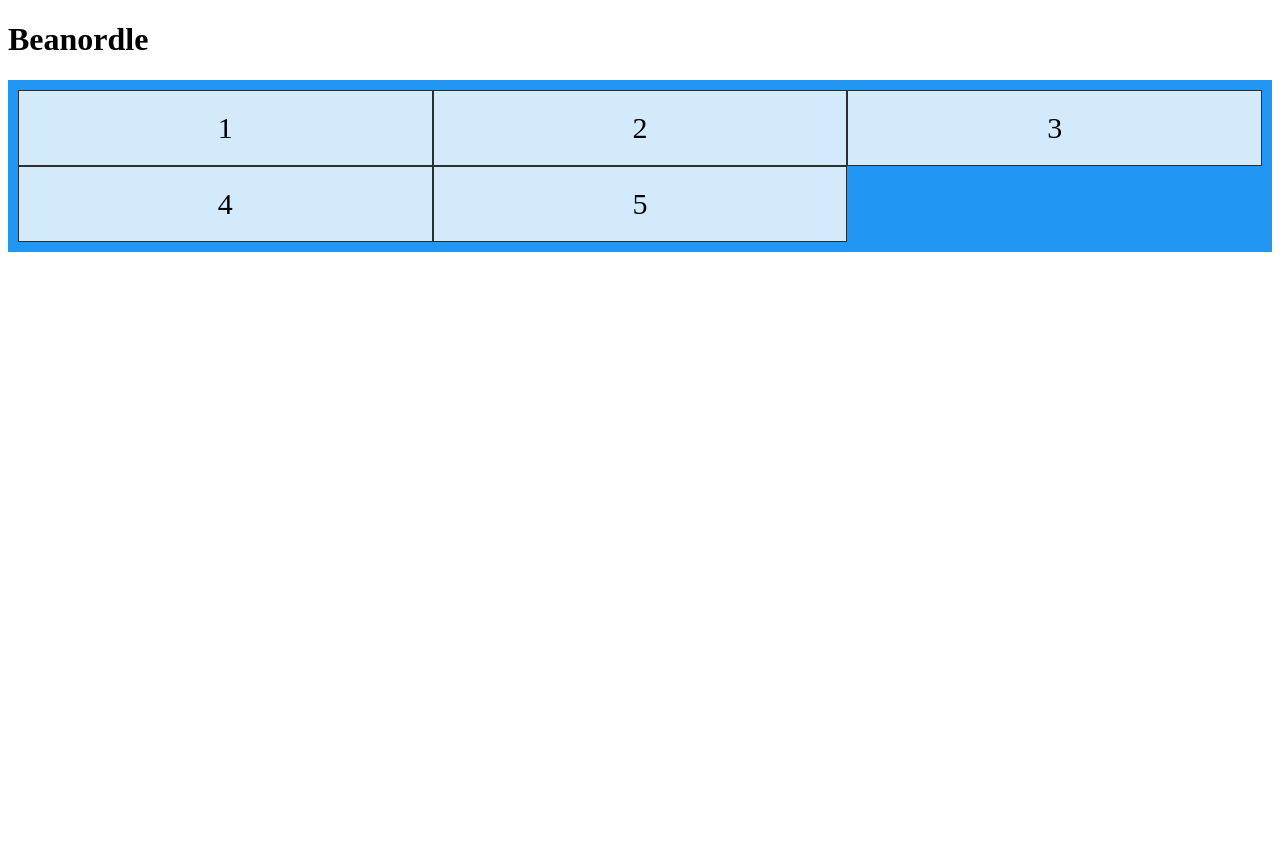
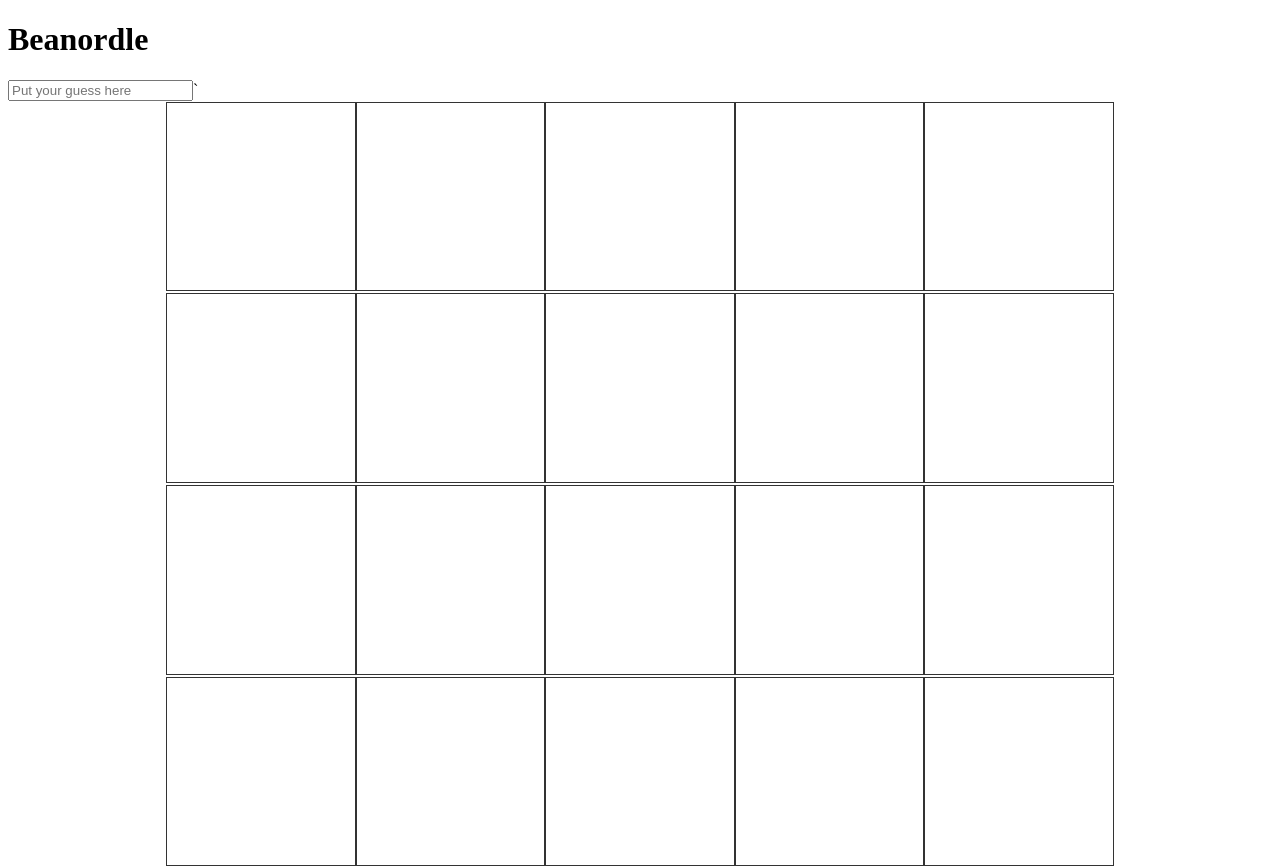
Before and after one commit to NobeenIslam/beanordle, a React (Create React App) app: page / in a window 1280 px wide. Shown: the top 867 px of the page. Before the commit the page ends 800 px from the top, so only its background shows below. Built offline with nearby package versions, Linux system fonts and the light colour scheme.

Commit message:
Created 5 by 5 grid which takes each letter of the guess input

```diff
--- a/public/style.css
+++ b/public/style.css
@@ -1,14 +1,38 @@
 .grid-container {
     display: grid;
-    grid-template-columns: auto auto auto;
-    background-color: #2196F3;
-    padding: 10px;
+    border: 1px black;
+    padding: 1px;
+    width: 75%;
+    align-items: center;
+    grid-template-columns: repeat(5,20%);
+    margin: auto auto;
+
   }
-  .grid-item {
-    background-color: rgba(255, 255, 255, 0.8);
+  .grid-container > div {
+    background-color: white;
     border: 1px solid rgba(0, 0, 0, 0.8);
-    padding: 20px;
     font-size: 30px;
+    padding: 1rem;
     text-align: center;
-    width:
+    display:grid;
+    place-items: center;
   }
+
+  /* Creates pseudoelement to make grid square */
+  .grid-container > div::before {
+    content:"";
+    padding-top: 100%;
+    display: block;
+    text-align: center;
+    background-color: red;
+    grid-area: 1/ 1 /2 /2
+    /* start at column1 row 1 and end at column1 row 1 */
+  }
+
+  .grid-container > div > span{
+    width:100%;
+    grid-area: 1/ 1 /2 /2 ;
+    /* So container and item occupy same space in the "new grid"*/
+
+
+  }
--- a/src/components/Grid.tsx
+++ b/src/components/Grid.tsx
@@ -1,5 +1,24 @@
+import { useState } from "react";
 import { Guess } from "./Guess";
 
 export function Grid(): JSX.Element {
-  return <Guess />;
+  const [guess, setGuess] = useState<string>("");
+  console.log(guess);
+  return (
+    <section>
+      <input
+        placeholder="Put your guess here"
+        value={guess}
+        onChange={(e) => setGuess(e.target.value)}
+        maxLength={5}
+        className="guessBar"
+      ></input>
+      `
+      <Guess guess={guess} />
+      <Guess guess={guess} />
+      <Guess guess={guess} />
+      <Guess guess={guess} />
+      <Guess guess={guess} />
+    </section>
+  );
 }
--- a/src/components/Guess.tsx
+++ b/src/components/Guess.tsx
@@ -1,11 +1,39 @@
-export function Guess(): JSX.Element {
+import { useState } from "react";
+
+interface GuessProps {
+  guess: string;
+}
+export function Guess({ guess }: GuessProps): JSX.Element {
   return (
-    <div className="grid-container">
-      <div className="grid-item">1</div>
-      <div className="grid-item">2</div>
-      <div className="grid-item">3</div>
-      <div className="grid-item">4</div>
-      <div className="grid-item">5</div>
-    </div>
+    <>
+      <div className="grid-container">
+        <div>
+          <span>{guess[0]}</span>
+        </div>
+        <div>
+          <span>{guess[1]}</span>
+        </div>
+        <div>
+          <span>{guess[2]}</span>
+        </div>
+        <div>
+          <span>{guess[3]}</span>
+        </div>
+        <div>
+          <span>{guess[4]}</span>
+        </div>
+        {/* Didn't map because the blocks don't show until guess has more than one character. Like this it shows empty block */}
+      </div>
+    </>
   );
 }
+
+/*
+set guess to be an array where each letter is an element of the guess
+set the value of each grid container to be corresponding element of array
+onChange of kepress, set new value of the grid
+
+set guess = userInput guess.
+for each letter of guess
+    presnt it in a grid element
+*/
```
